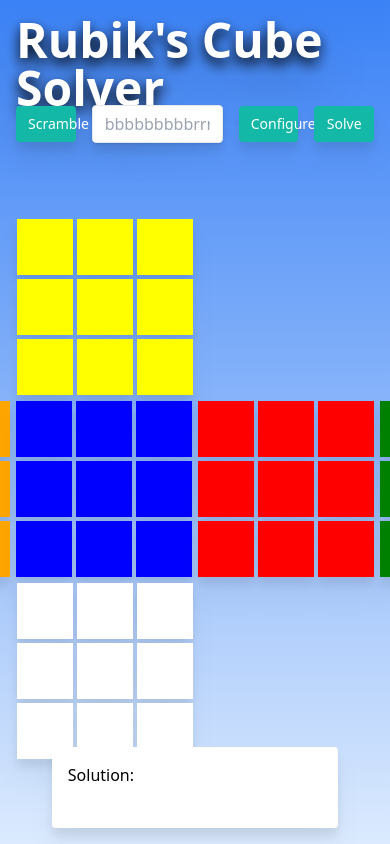
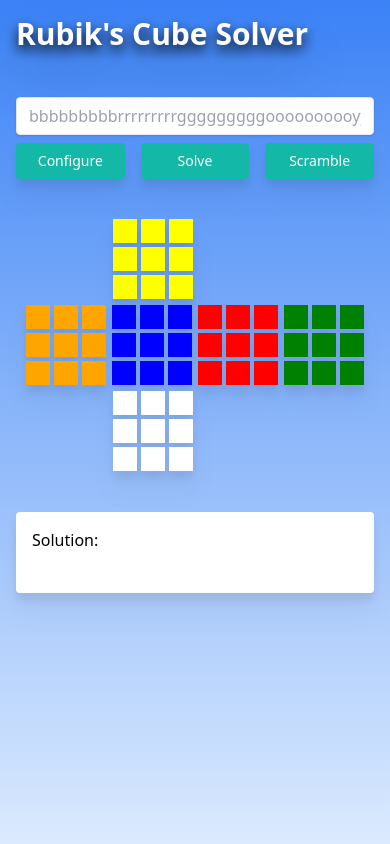
Before and after one commit to timsonau/RubikSolverPage, a Next.js app: page / in a window 390 px wide. Built offline with nearby package versions, Linux system fonts and the light colour scheme; no server answers.

Commit message:
Responsive design

```diff
--- a/pages/components/CubeForm.tsx
+++ b/pages/components/CubeForm.tsx
@@ -72,10 +72,6 @@
   return (
     <div className="cube-form-wrapper">
       <form className="cube-form">
-        <div className="cube-input">
-          <button className="button" type="button" onClick={scrambleCube}>
-            Scramble
-          </button>
         <input
           className="input-box"
           id="cube-input-box"
@@ -83,11 +79,15 @@
           placeholder={props.cubeString}
           onChange={(event) => setCurrentInput(event.target.value)}
         ></input>
+        <div className="cube-options">
           <button className="button" type="button" onClick={configureCube}>
             Configure
           </button>
           <button className="button" type="button" onClick={solveCube}>
             Solve
+          </button>
+          <button className="button" type="button" onClick={scrambleCube}>
+            Scramble
           </button>
         </div>
       </form>
--- a/pages/components/CubePixel.tsx
+++ b/pages/components/CubePixel.tsx
@@ -20,7 +20,7 @@
 function CubePixel(props: CubePixelProps) {
   return (
     <div
-      className={`cube-pixel w-14 h-14`}
+      className={`cube-pixel`}
       style={{ backgroundColor: getColor(props.color) }}
     ></div>
   );
--- a/styles/globals.css
+++ b/styles/globals.css
@@ -3,57 +3,66 @@
 @tailwind utilities;
 
 .title {
-    @apply font-bold text-white text-5xl drop-shadow-2xl text-shadow-lg shadow-black pb-3 h-[10%]
+  @apply text-3xl md:text-5xl sm:block font-bold text-white  drop-shadow-2xl text-shadow-lg shadow-black pb-3 h-[10%];
 }
 
 #index {
-    @apply h-screen bg-gradient-to-b from-blue-500 to-blue-100 overflow-hidden p-4
+  @apply h-screen bg-gradient-to-b from-blue-500 to-blue-100 overflow-hidden p-4;
 }
 
 .button {
-    @apply flex-shrink-0 w-1/6 bg-teal-500 hover:bg-teal-700 border-teal-500 hover:border-teal-700 text-sm border-4 text-white py-1 px-2 rounded
+  @apply flex-shrink-0 bg-teal-500 hover:bg-teal-700 border-teal-500 hover:border-teal-700 text-sm border-4 text-white py-1 px-2 rounded;
 }
 
 .cube-input {
-    @apply flex items-center py-2 gap-4 drop-shadow-xl
+  @apply flex items-center py-2 gap-4 drop-shadow-xl;
 }
 
 .input-box {
-    @apply shadow appearance-none border rounded w-1/2 py-2 px-3 text-gray-700 leading-tight focus:outline-none
+  @apply shadow appearance-none border rounded w-full py-2 px-3 text-gray-700 leading-tight focus:outline-none;
+}
+
+.cube-options {
+  @apply grid items-center w-full py-2 gap-4 drop-shadow-xl grid-cols-3;
 }
 
 .cube-form-wrapper {
-    @apply flex justify-center h-1/6
+  @apply flex justify-center h-1/6;
 }
 
 .cube-form {
-    @apply w-full max-w-7xl
+  @apply w-full max-w-7xl;
 }
 
 .cube-solution-wrapper {
-    @apply flex justify-center items-end h-1/6
+  @apply flex justify-center items-end h-1/6;
 }
 
-.cube-solution{
-    @apply w-4/5 p-4 bg-white rounded drop-shadow-xl h-2/3
+.cube-solution {
+  @apply w-full md:w-4/5 p-4 bg-white rounded drop-shadow-xl h-2/3;
 }
 
 .cube-face {
-    @apply grid grid-cols-3 gap-1 gap-y-1 w-44 drop-shadow-xl
+  @apply grid grid-cols-3 gap-1 gap-y-1 drop-shadow-xl;
 }
 
 .side-faces {
-    @apply flex justify-center gap-1.5
+  @apply flex justify-center gap-1.5;
 }
 
 .cube-mapping {
-    @apply flex flex-col items-center justify-between space-y-1.5 h-2/3
+  @apply max-h-[66%] flex flex-col items-center justify-between space-y-1.5;
 }
 
-.up-face, .down-face {
-    @apply mr-[11.25rem] self-center
+.up-face,
+.down-face {
+  @apply mr-[5.25rem] sm:mr-[8.25rem] lg:mr-[11.25rem] self-center;
 }
 
 .cube-app {
-    @apply h-[90%]
+  @apply h-[90%];
 }
+
+.cube-pixel {
+  @apply w-6 h-6 sm:w-10 sm:h-10 lg:w-14 lg:h-14;
+}
```
Lines whose indentation alone changed are shown as unchanged.
